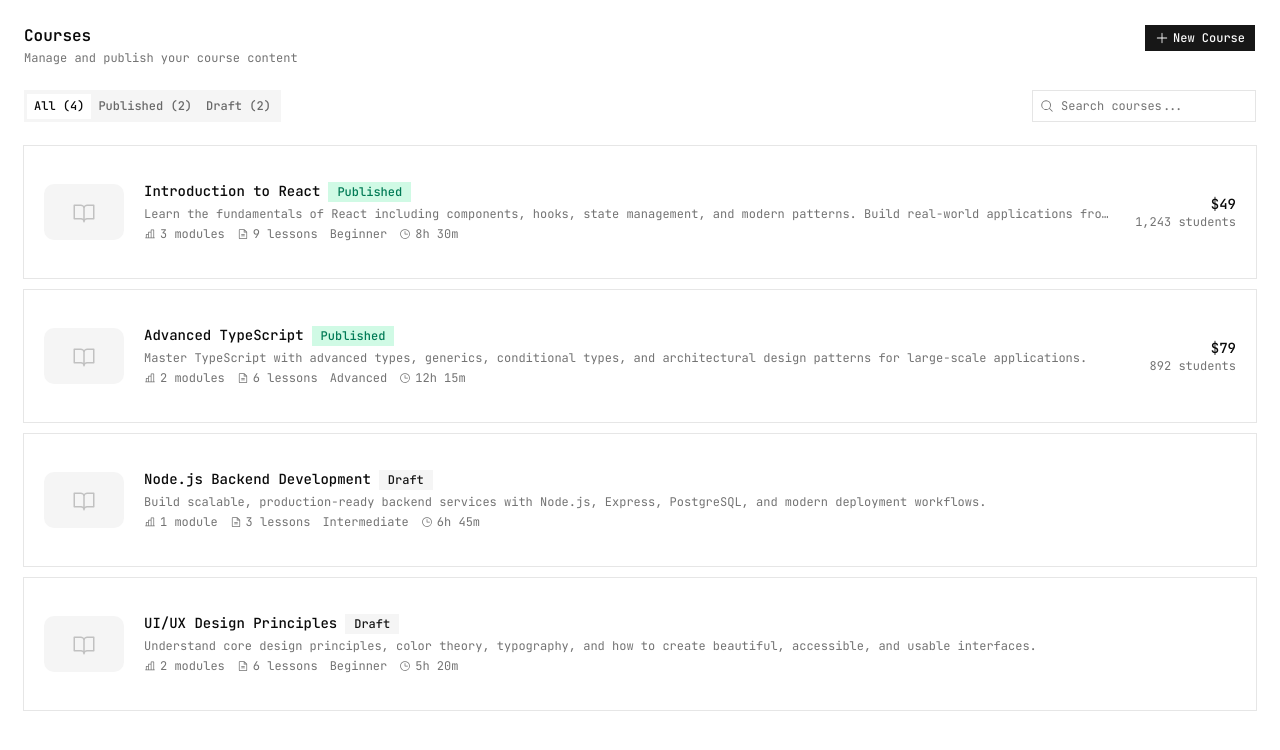
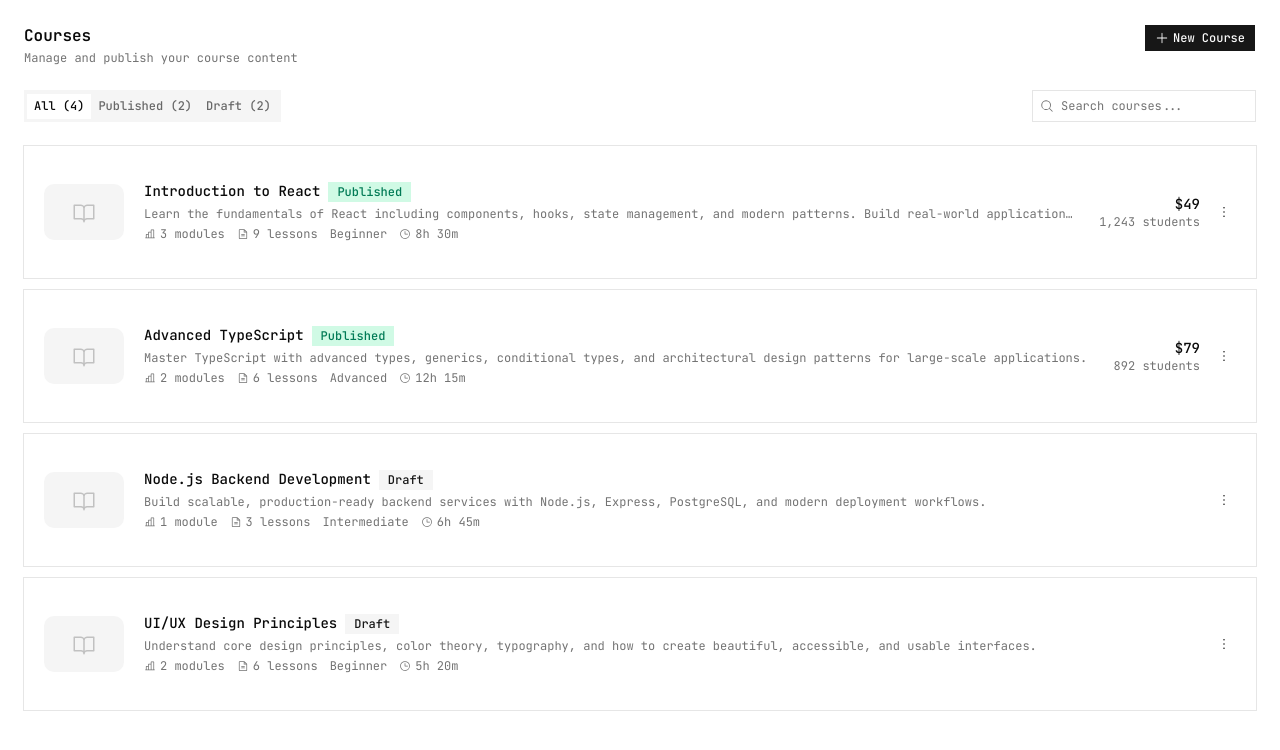
Before and after one commit to xjin-archera/chatbot, a Next.js app in the folder apps/web/: page /courses in a window 1280 px wide. Shown: the top 750 px of the page. Built offline with nearby package versions, Linux system fonts and the light colour scheme.

Commit message:
add edit and delete course button

```diff
--- a/apps/web/app/courses/page.tsx
+++ b/apps/web/app/courses/page.tsx
@@ -4,13 +4,25 @@ import {
   BookOpenIcon,
   ChartBarIcon,
   ClockIcon,
+  DotsThreeVerticalIcon,
   FileTextIcon,
   MagnifyingGlassIcon,
+  PencilSimpleIcon,
   PlusIcon,
+  TrashIcon,
+  WarningIcon,
 } from "@phosphor-icons/react"
 import { Badge } from "@workspace/ui/components/badge"
 import { Button } from "@workspace/ui/components/button"
 import { Card } from "@workspace/ui/components/card"
+import {
+  Dialog,
+  DialogContent,
+  DialogDescription,
+  DialogFooter,
+  DialogHeader,
+  DialogTitle,
+} from "@workspace/ui/components/dialog"
 import { Input } from "@workspace/ui/components/input"
 import { Tabs, TabsList, TabsTrigger } from "@workspace/ui/components/tabs"
 import { useRouter } from "next/navigation"
@@ -18,11 +30,68 @@ import { useState } from "react"
 
 import { type Course, type CourseStatus, coursesStore, useCourses } from "./store"
 
+function CourseRowMenu({
+  onEdit,
+  onDelete,
+}: {
+  onEdit: () => void
+  onDelete: () => void
+}) {
+  const [anchor, setAnchor] = useState<{ top: number; right: number } | null>(null)
+
+  function handleOpen(e: React.MouseEvent<HTMLButtonElement>) {
+    e.stopPropagation()
+    const rect = e.currentTarget.getBoundingClientRect()
+    setAnchor({ top: rect.bottom + 4, right: window.innerWidth - rect.right })
+  }
+
+  return (
+    <div onClick={(e) => e.stopPropagation()}>
+      <button
+        className="flex items-center justify-center rounded p-1 hover:bg-muted"
+        onClick={handleOpen}
+        aria-label="Course options"
+      >
+        <DotsThreeVerticalIcon className="size-4" />
+      </button>
+
+      {anchor && (
+        <>
+          <div
+            className="fixed inset-0 z-10"
+            onClick={() => setAnchor(null)}
+          />
+          <div
+            className="fixed z-20 w-36 rounded-md border bg-popover py-1 shadow-md"
+            style={{ top: anchor.top, right: anchor.right }}
+          >
+            <button
+              className="flex w-full items-center gap-2 px-3 py-1.5 text-sm hover:bg-muted"
+              onClick={() => { setAnchor(null); onEdit() }}
+            >
+              <PencilSimpleIcon className="size-3.5" />
+              Edit
+            </button>
+            <button
+              className="flex w-full items-center gap-2 px-3 py-1.5 text-sm text-destructive hover:bg-muted"
+              onClick={() => { setAnchor(null); onDelete() }}
+            >
+              <TrashIcon className="size-3.5" />
+              Delete
+            </button>
+          </div>
+        </>
+      )}
+    </div>
+  )
+}
+
 export default function CoursesPage() {
   const router = useRouter()
   const courses = useCourses()
   const [search, setSearch] = useState("")
   const [filter, setFilter] = useState<"all" | CourseStatus>("all")
+  const [deleteTarget, setDeleteTarget] = useState<Course | null>(null)
 
   const filtered = courses.filter((c) => {
     const matchesSearch =
@@ -165,7 +234,8 @@ export default function CoursesPage() {
                 </div>
 
                 {/* Right column */}
-                <div className="shrink-0 text-right">
+                <div className="flex shrink-0 items-center gap-3">
+                  <div className="text-right">
                     {course.price && (
                       <p className="text-sm font-medium">${course.price}</p>
                     )}
@@ -175,11 +245,46 @@ export default function CoursesPage() {
                       </p>
                     )}
                   </div>
+                  <CourseRowMenu
+                    onEdit={() => handleSelectCourse(course)}
+                    onDelete={() => setDeleteTarget(course)}
+                  />
+                </div>
               </div>
             </Card>
           ))}
         </div>
       )}
+
+      <Dialog open={!!deleteTarget} onOpenChange={(open) => { if (!open) setDeleteTarget(null) }}>
+        <DialogContent>
+          <DialogHeader>
+            <DialogTitle className="flex items-center gap-2">
+              <WarningIcon className="size-4 text-destructive" />
+              Delete course
+            </DialogTitle>
+            <DialogDescription>
+              Are you sure you want to delete <strong>{deleteTarget?.title || "this course"}</strong>? This action cannot be undone.
+            </DialogDescription>
+          </DialogHeader>
+          <DialogFooter>
+            <Button variant="outline" onClick={() => setDeleteTarget(null)}>
+              Cancel
+            </Button>
+            <Button
+              variant="destructive"
+              onClick={() => {
+                if (deleteTarget) {
+                  coursesStore.delete(deleteTarget.id)
+                  setDeleteTarget(null)
+                }
+              }}
+            >
+              Delete
+            </Button>
+          </DialogFooter>
+        </DialogContent>
+      </Dialog>
     </div>
   )
 }
--- a/apps/web/app/courses/store.ts
+++ b/apps/web/app/courses/store.ts
@@ -203,6 +203,11 @@ export const coursesStore = {
       : [...courses, course]
     notify()
   },
+
+  delete(id: string) {
+    courses = courses.filter((c) => c.id !== id)
+    notify()
+  },
 }
 
 export function useCourses(): Course[] {
```
Lines whose indentation alone changed are shown as unchanged.
